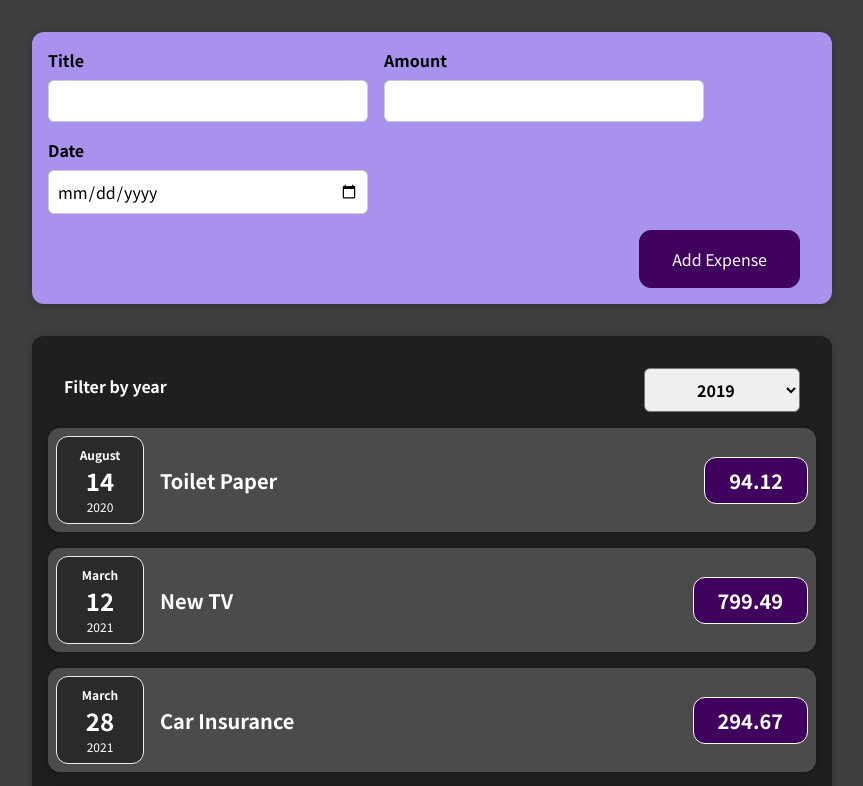
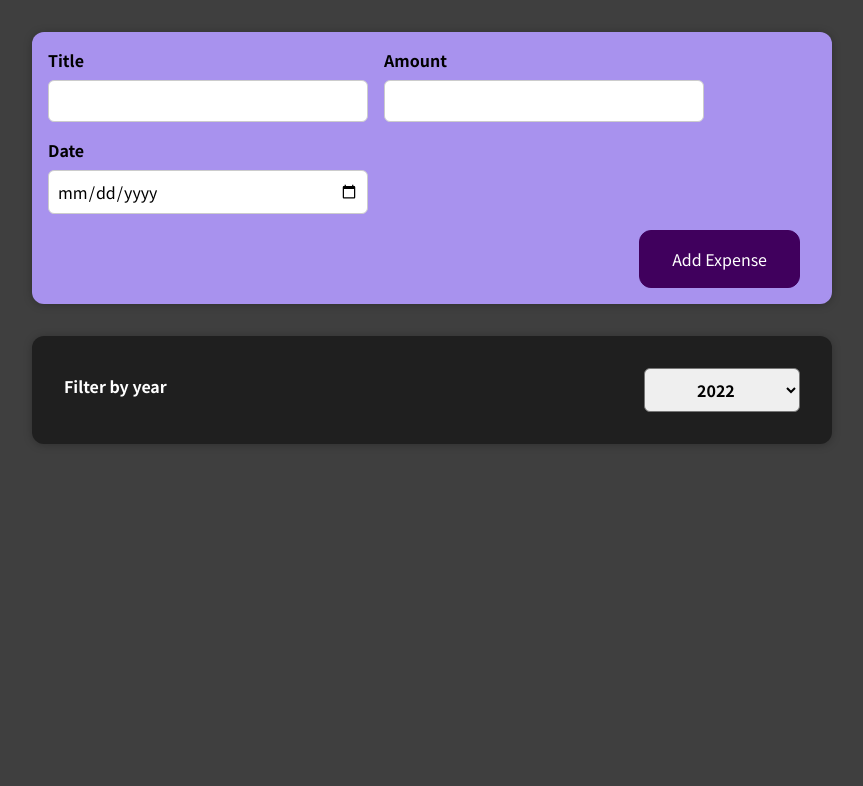
Before and after one commit to ryansereno/expense-tracker, a React (Create React App) app: page / in a window 1280 px wide. Shown: the top 786 px of the page, without its empty margins (208-1071 px from the left). Built offline with nearby package versions, Linux system fonts and the light colour scheme.

Commit message:
added filtering by year to Expenses component

```diff
--- a/src/components/Expenses/Expenses.js
+++ b/src/components/Expenses/Expenses.js
@@ -5,10 +5,14 @@ import "./Expenses.css";
 import ExpensesFilter from "../ExpensesFilter/ExpensesFilter";
 
 function Expenses(props) {
-  const [enteredYear, setEnteredYear] = useState("2019");
+  const [enteredYear, setEnteredYear] = useState("2022");
   const setFilterYearHandler = (enteredYear) => {
     setEnteredYear(enteredYear);
   };
+
+  const filteredExpenses = props.items.filter(item => {
+    return item.date.getFullYear().toString() === enteredYear;
+  });
 
   return (
     <div>
@@ -17,9 +21,10 @@ function Expenses(props) {
           onChangeYear={setFilterYearHandler}
           selectedYear={enteredYear}
         />
-        {props.items.map((item) => {
+        {filteredExpenses.map((item) => {
           return (
             <ExpenseItem
+              key={item.id}
               title={item.title}
               amount={item.amount}
               date={item.date}
```
